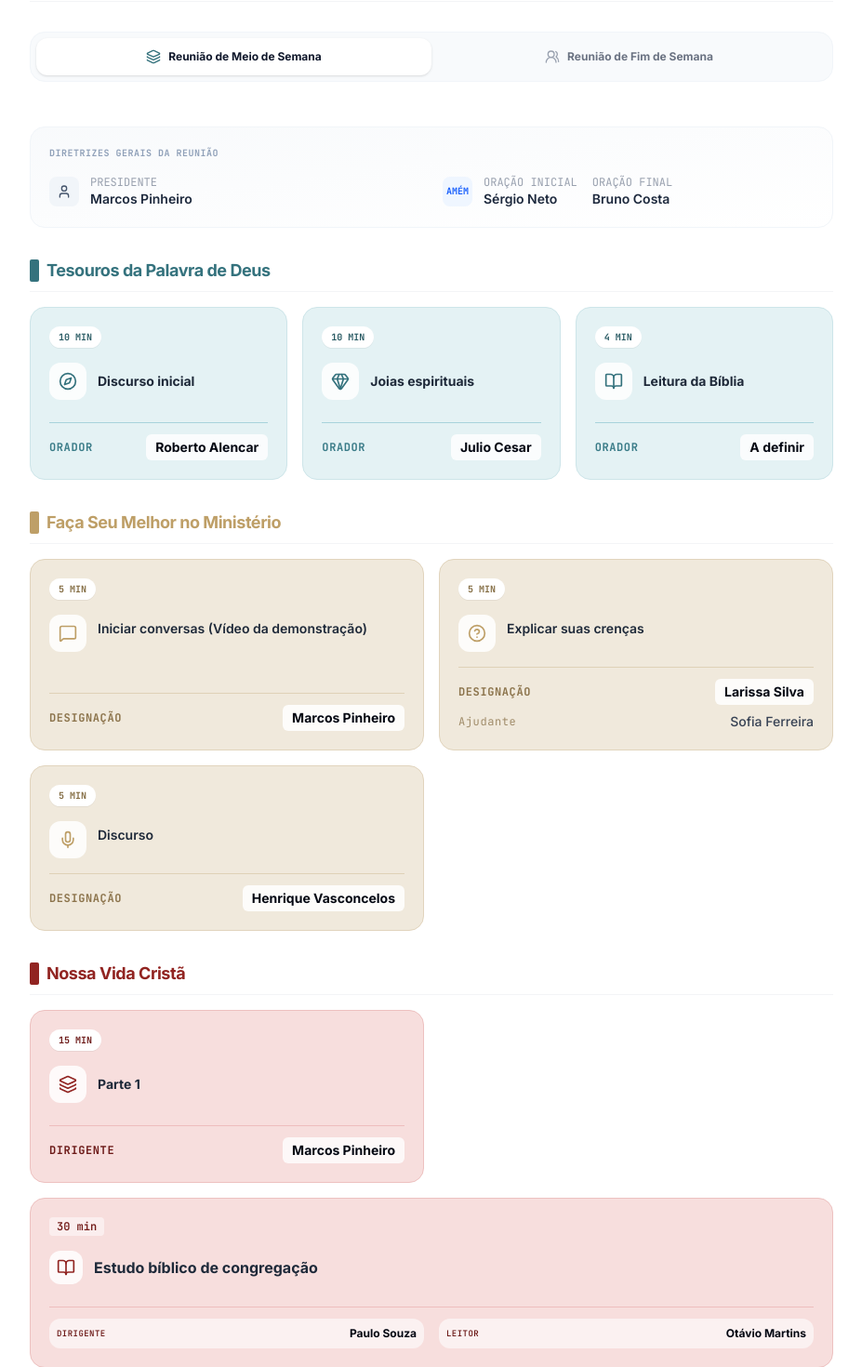
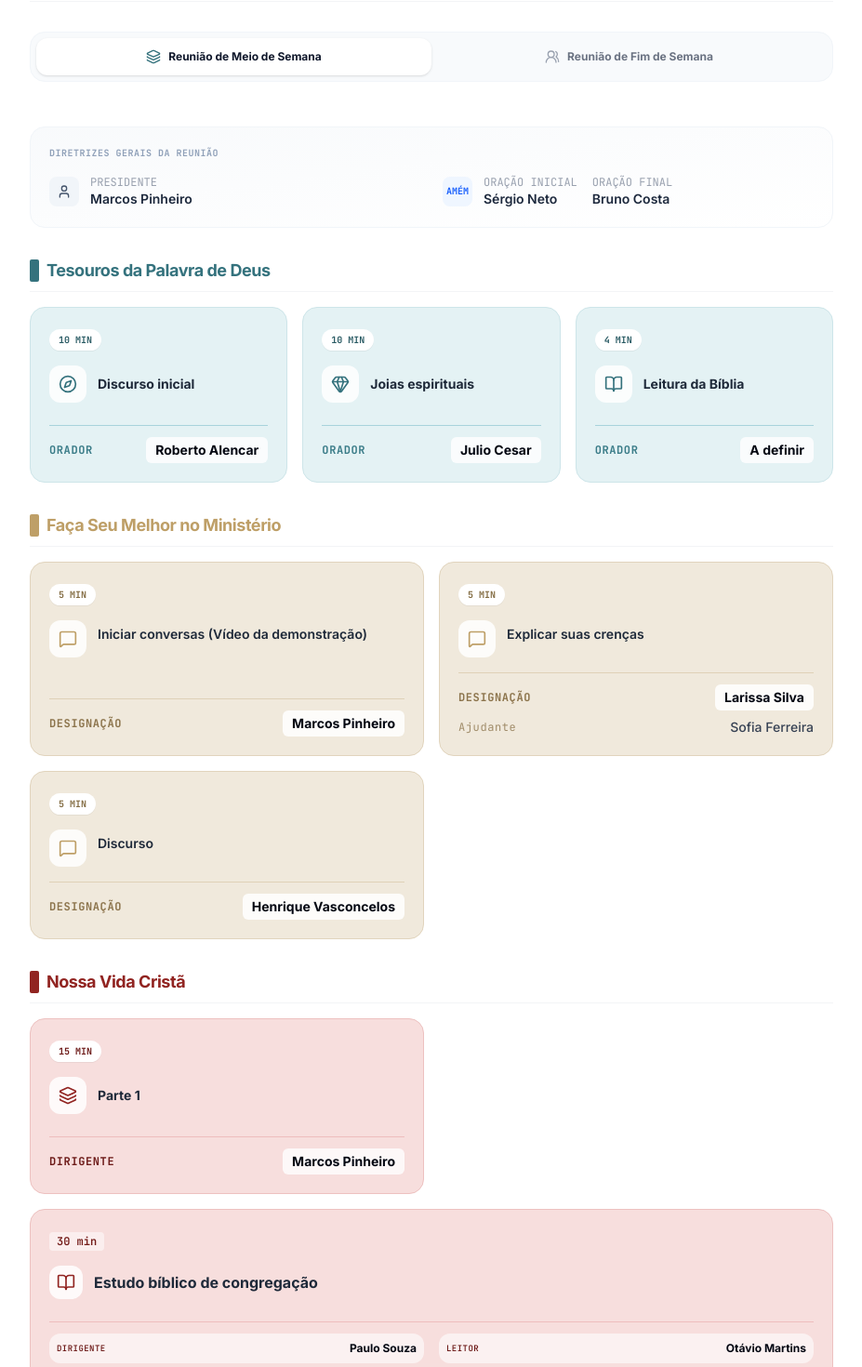
Before and after one commit to Sivuca73/appcontrole-web, a React (Vite) app: page / in a window 1280 px wide. Shown: the part 180-1650 px from the top of the page at 93% size, without its empty margins (176-1103 px from the left). Built offline with nearby package versions, Linux system fonts and the light colour scheme; no server answers; the database is empty.

Commit message:
Update MeetingMidweek.tsx

```diff
--- a/src/components/MeetingMidweek.tsx
+++ b/src/components/MeetingMidweek.tsx
@@ -19,7 +19,6 @@ import {
 } from 'lucide-react';
 import { SecaoVidaMinisterio, DesignacoesMecanicas } from '../types';
 import { MechanicalSupportGrid } from './MechanicalSupportGrid';
-import { motion } from 'motion/react';
 
 interface MeetingMidweekProps {
   key?: string;
@@ -27,50 +26,12 @@ interface MeetingMidweekProps {
   mecanicas?: DesignacoesMecanicas;
 }
 
-function getMidweekIcon(partTitle: string, sectionType: 'tesouros' | 'faca-seu-melhor' | 'vida-crista') {
-  if (!partTitle) return Layers;
-  const lowercase = partTitle.toLowerCase();
-
-  if (sectionType === 'tesouros') {
-    if (lowercase.includes('encontre') || lowercase.includes('joias') || lowercase.includes('jóias')) {
-      return Gem;
-    }
-    if (lowercase.includes('leitura')) {
-      return BookOpen;
-    }
-    return Compass;
-  }
-
-  if (sectionType === 'faca-seu-melhor') {
-    if (lowercase.includes('conversa')) {
-      return MessageSquare;
-    }
-    if (lowercase.includes('revisita')) {
-      return Users;
-    }
-    if (lowercase.includes('estudo')) {
-      return Bookmark;
-    }
-    if (lowercase.includes('discurso') || lowercase.includes('orador')) {
-      return Mic;
-    }
-    return HelpCircle;
-  }
-
-  if (lowercase.includes('estudo bíblico') || lowercase.includes('congregação')) {
-    return BookOpen;
-  }
-  if (lowercase.includes('necessidades')) {
-    return Calendar;
-  }
-  return Layers;
-}
-
 export function MeetingMidweek({ meioSemana, mecanicas }: MeetingMidweekProps) {
+  // Se não houver dados da reunião, mostra aviso amigável sem quebrar
   if (!meioSemana) {
     return (
       <div className="flex flex-col items-center justify-center p-12 text-center bg-white rounded-2xl border border-gray-100 min-h-[300px] shadow-2xs">
-        <Calendar className="w-12 h-12 text-[#34727D]/40 mb-4 animate-pulse" />
+        <Calendar className="w-12 h-12 text-[#34727D]/40 mb-4" />
         <h3 className="text-base font-bold text-gray-700 font-sans">Meio de Semana</h3>
         <p className="text-[#34727D] font-medium max-w-sm mt-2 text-sm font-sans bg-[#E4F2F4]/60 px-4 py-2.5 rounded-xl border border-[#CDE5E9]">
           Programação ainda não publicada para este dia.
@@ -79,20 +40,14 @@ export function MeetingMidweek({ meioSemana, mecanicas }: MeetingMidweekProps) {
     );
   }
 
-  // Filtragem mecânica para manter apenas Mídias no rodapé de forma segura
+  // Filtragem mecânica segura para manter apenas Mídias no rodapé
   const filtradasMecanicas = mecanicas ? { midias: mecanicas.midias } as DesignacoesMecanicas : undefined;
 
   return (
-    <motion.div
-      initial={{ opacity: 0, y: 15 }}
-      animate={{ opacity: 1, y: 0 }}
-      exit={{ opacity: 0, y: -15 }}
-      transition={{ duration: 0.35, ease: "easeOut" }}
-      className="space-y-8"
-      id="meio-semana-programacao-view"
-    >
-      {/* Overview Card - Prayers and Chairman Only */}
-      <div className="bg-slate-55 border border-slate-100 rounded-2xl p-5 bg-linear-to-br from-slate-50 to-white hover:shadow-xs transition duration-300">
+    <div className="space-y-8" id="meio-semana-programacao-view">
+
+      {/* Overview Card - Prayers and Chairman */}
+      <div className="bg-white border border-slate-100 rounded-2xl p-5 bg-linear-to-br from-slate-50 to-white hover:shadow-xs transition duration-300">
         <h4 className="text-[10px] font-bold text-slate-400 tracking-wider uppercase font-mono mb-4">
           Diretrizes Gerais da Reunião
         </h4>
@@ -104,7 +59,7 @@ export function MeetingMidweek({ meioSemana, mecanicas }: MeetingMidweekProps) {
             </div>
             <div>
               <span className="block text-xs text-gray-400 font-mono">PRESIDENTE</span>
-              <strong className="text-slate-800 font-semibold">{meioSemana.presidente || "A definir"}</strong>
+              <strong className="text-slate-800 font-semibold">{meioSemana?.presidente || "A definir"}</strong>
             </div>
           </div>
 
@@ -116,13 +71,13 @@ export function MeetingMidweek({ meioSemana, mecanicas }: MeetingMidweekProps) {
               <div>
                 <span className="block text-xs text-gray-400 font-mono">ORAÇÃO INICIAL</span>
                 <strong className="text-slate-800 font-semibold truncate block max-w-full">
-                  {meioSemana.oracaoInicial || "A definir"}
+                  {meioSemana?.oracaoInicial || "A definir"}
                 </strong>
               </div>
               <div>
                 <span className="block text-xs text-gray-400 font-mono">ORAÇÃO FINAL</span>
                 <strong className="text-slate-800 font-semibold truncate block max-w-full">
-                  {meioSemana.oracaoFinal || "A definir"}
+                  {meioSemana?.oracaoFinal || "A definir"}
                 </strong>
               </div>
             </div>
@@ -145,16 +100,15 @@ export function MeetingMidweek({ meioSemana, mecanicas }: MeetingMidweekProps) {
             { label: "Joias espirituais", defaultTime: "10 min", key: 1, icon: Gem },
             { label: "Leitura da Bíblia", defaultTime: "4 min", key: 2, icon: BookOpen }
           ].map((cardConfig) => {
-            const dadosBanco = meioSemana.tesouros?.[cardConfig.key];
-            const CustomIcon = cardConfig.icon || Compass;
+            const dadosBanco = meioSemana?.tesouros?.[cardConfig.key];
+            const CustomIcon = cardConfig.icon;
 
             return (
               <div
                 key={cardConfig.key}
-                id={`tesouro-card-${cardConfig.key}`}
-                className="bg-[#E4F2F4] border border-[#CDE5E9] rounded-2xl p-5 hover:scale-[1.01] transition-all duration-300 flex flex-col justify-between hover:shadow-md"
+                className="bg-[#E4F2F4] border border-[#CDE5E9] rounded-2xl p-5 flex flex-col justify-between hover:shadow-md transition-all"
               >
-                <div className="flex items-start justify-between gap-3 mb-3">
+                <div className="mb-3">
                   <span className="inline-flex items-center px-2.5 py-1 rounded-full text-[10px] font-bold bg-white text-[#2a5b64] uppercase font-mono shadow-2xs">
                     {dadosBanco?.tempo || cardConfig.defaultTime}
                   </span>
@@ -193,16 +147,13 @@ export function MeetingMidweek({ meioSemana, mecanicas }: MeetingMidweekProps) {
         </div>
 
         <div className="grid grid-cols-1 md:grid-cols-2 gap-4">
-          {meioSemana.facaSeuMelhor && meioSemana.facaSeuMelhor.length > 0 ? (
-            meioSemana.facaSeuMelhor.map((faca, index) => {
-              const PartIcon = getMidweekIcon(faca?.tema || '', 'faca-seu-melhor');
-              return (
+          {meioSemana?.facaSeuMelhor && meioSemana.facaSeuMelhor.length > 0 ? (
+            meioSemana.facaSeuMelhor.map((faca, index) => (
               <div
                 key={index}
-                  id={`faca-card-${index}`}
-                  className="bg-[#F0E9DC] border border-[#E1D4BD] rounded-2xl p-5 hover:scale-[1.01] transition-all duration-300 flex flex-col justify-between hover:shadow-md"
+                className="bg-[#F0E9DC] border border-[#E1D4BD] rounded-2xl p-5 flex flex-col justify-between hover:shadow-md transition-all"
               >
-                  <div className="flex items-start justify-between gap-3 mb-3">
+                <div className="mb-3">
                   <span className="inline-flex items-center px-2.5 py-1 rounded-full text-[10px] font-bold bg-white text-[#836c42] uppercase font-mono shadow-2xs">
                     {faca?.tempo || "5 min"}
                   </span>
@@ -210,7 +161,7 @@ export function MeetingMidweek({ meioSemana, mecanicas }: MeetingMidweekProps) {
 
                 <div className="flex gap-3 items-start mt-1 mb-4 flex-1">
                   <div className="p-2.5 bg-white/85 rounded-xl text-[#BE9F67]">
-                      <PartIcon className="w-5 h-5 shrink-0" />
+                    <MessageSquare className="w-5 h-5 shrink-0" />
                   </div>
                   <p className="text-sm font-semibold text-gray-800 font-sans leading-relaxed pt-1">
                     {faca?.tema || "Designação"}
@@ -234,8 +185,7 @@ export function MeetingMidweek({ meioSemana, mecanicas }: MeetingMidweekProps) {
                   )}
                 </div>
               </div>
-              );
-            })
+            ))
           ) : (
             <p className="text-sm text-gray-400 italic">Nenhuma designação listada.</p>
           )}
@@ -252,16 +202,13 @@ export function MeetingMidweek({ meioSemana, mecanicas }: MeetingMidweekProps) {
         </div>
 
         <div className="grid grid-cols-1 md:grid-cols-2 gap-4">
-          {meioSemana.vidaCrista && meioSemana.vidaCrista.length > 0 ? (
-            meioSemana.vidaCrista.map((vida, index) => {
-              const PartIcon = getMidweekIcon(vida?.tema || '', 'vida-crista');
-              return (
+          {meioSemana?.vidaCrista && meioSemana.vidaCrista.length > 0 ? (
+            meioSemana.vidaCrista.map((vida, index) => (
               <div
                 key={index}
-                  id={`vida-card-${index}`}
-                  className="bg-[#F7DEDD] border border-[#EDC1C0] rounded-2xl p-5 hover:scale-[1.01] transition-all duration-300 flex flex-col justify-between hover:shadow-md"
+                className="bg-[#F7DEDD] border border-[#EDC1C0] rounded-2xl p-5 flex flex-col justify-between hover:shadow-md transition-all"
               >
-                  <div className="flex items-start justify-between gap-3 mb-3">
+                <div className="mb-3">
                   <span className="inline-flex items-center px-2.5 py-1 rounded-full text-[10px] font-bold bg-white text-[#6d1b19] uppercase font-mono shadow-2xs">
                     {vida?.tempo || "15 min"}
                   </span>
@@ -269,7 +216,7 @@ export function MeetingMidweek({ meioSemana, mecanicas }: MeetingMidweekProps) {
 
                 <div className="flex gap-3 items-center mt-1 mb-6 flex-1">
                   <div className="p-2.5 bg-white/85 rounded-xl text-[#912421]">
-                      <PartIcon className="w-5 h-5 shrink-0" />
+                    <Layers className="w-5 h-5 shrink-0" />
                   </div>
                   <div>
                     <h4 className="text-sm font-bold text-gray-850 font-sans leading-tight">
@@ -285,17 +232,13 @@ export function MeetingMidweek({ meioSemana, mecanicas }: MeetingMidweekProps) {
                   </strong>
                 </div>
               </div>
-              );
-            })
+            ))
           ) : null}
 
           {/* Congregation Bible Study Render */}
-          {meioSemana.estudoBiblico && (
-            <div
-              id="estudo-biblico-card"
-              className="bg-[#F7DEDD] border border-[#EDC1C0] rounded-2xl p-5 hover:scale-[1.01] transition-all duration-300 flex flex-col justify-between hover:shadow-md md:col-span-2"
-            >
-              <div className="flex items-start justify-between gap-3 mb-3">
+          {meioSemana?.estudoBiblico && (
+            <div className="bg-[#F7DEDD] border border-[#EDC1C0] rounded-2xl p-5 flex flex-col justify-between hover:shadow-md md:col-span-2">
+              <div className="mb-3">
                 <span className="text-xs font-mono font-semibold text-[#731c19] bg-white/50 px-2 py-0.5 rounded-sm">
                   30 min
                 </span>
@@ -314,13 +257,13 @@ export function MeetingMidweek({ meioSemana, mecanicas }: MeetingMidweekProps) {
                 <div className="flex items-center justify-between text-xs bg-white/60 p-2 rounded-xl">
                   <span className="text-[#6d1b19] font-mono text-[9px] tracking-wider uppercase font-semibold">Dirigente</span>
                   <strong className="text-gray-950 font-bold text-xs truncate max-w-[120px] font-sans">
-                    {meioSemana.estudoBiblico.dirigente || "A definir"}
+                    {meioSemana.estudoBiblico?.dirigente || "A definir"}
                   </strong>
                 </div>
                 <div className="flex items-center justify-between text-xs bg-white/60 p-2 rounded-xl">
                   <span className="text-[#6d1b19] font-mono text-[9px] tracking-wider uppercase font-semibold">Leitor</span>
                   <strong className="text-gray-950 font-bold text-xs truncate max-w-[120px] font-sans">
-                    {meioSemana.estudoBiblico.leitor || "A definir"}
+                    {meioSemana.estudoBiblico?.leitor || "A definir"}
                   </strong>
                 </div>
               </div>
@@ -330,7 +273,7 @@ export function MeetingMidweek({ meioSemana, mecanicas }: MeetingMidweekProps) {
       </div>
 
       {/* Footer Info: Mechanical support designations */}
-      <MechanicalSupportGrid designacoes={filtradasMecanicas} />
-    </motion.div>
+      {mecanicas && <MechanicalSupportGrid designacoes={filtradasMecanicas} />}
+    </div>
   );
 }
```
Lines whose indentation alone changed are shown as unchanged.
